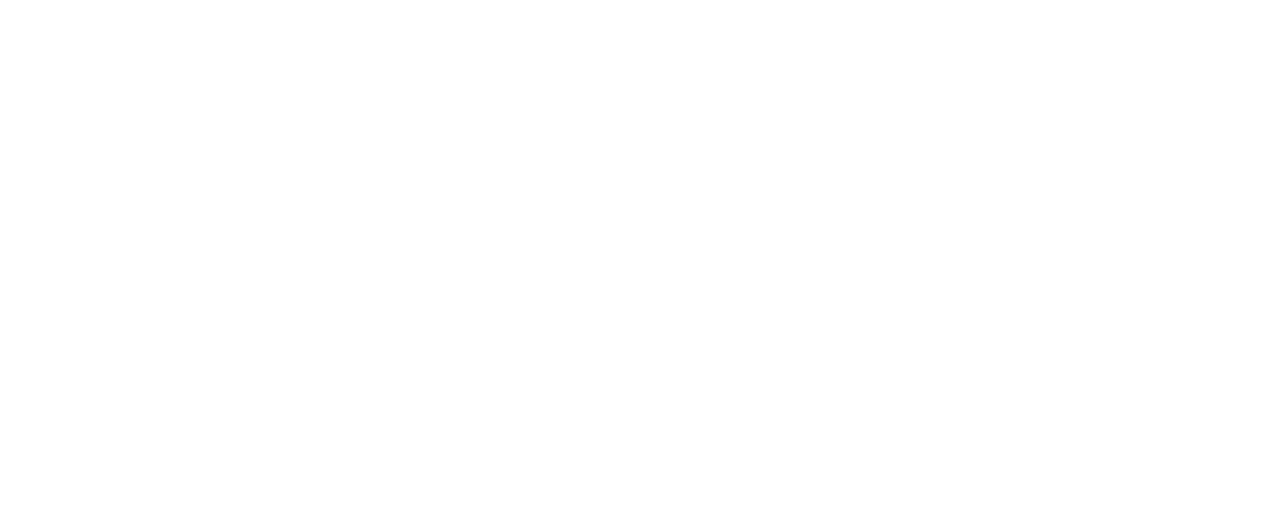
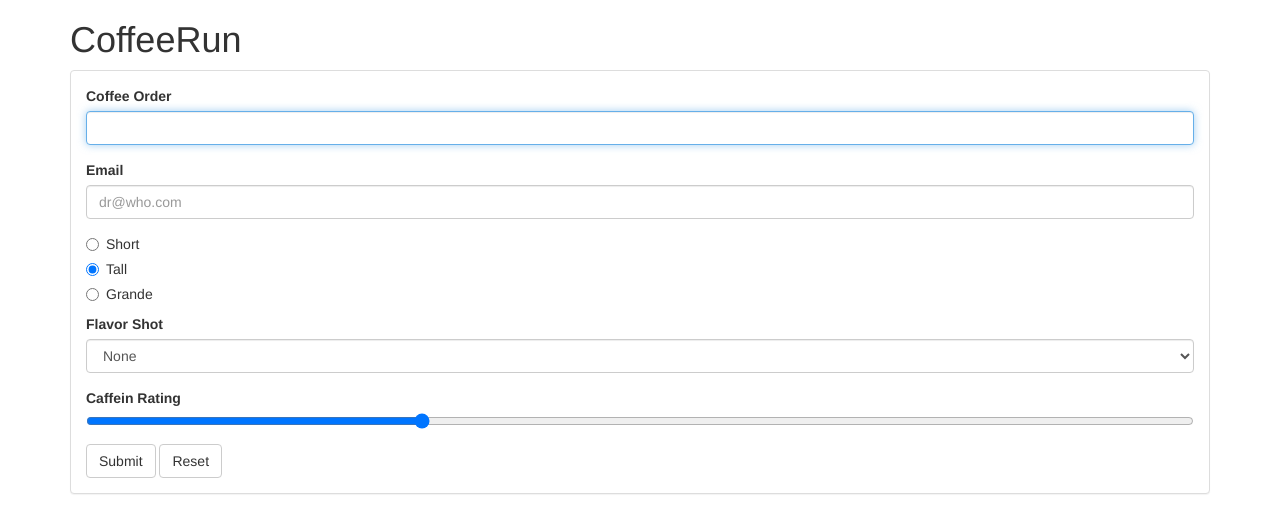
Before and after one commit to wildpow/coffeerun, a plain HTML site: page index.html in a window 1280 px wide. Drawn offline with nearby package versions, Linux system fonts and the light colour scheme.

Commit message:
finished chapter 10

```diff
--- a/index.html
+++ b/index.html
@@ -3,8 +3,62 @@
   <head>
     <meta charset="utf-8">
     <title>cofferun</title>
+    <link rel="stylesheet" href="https://cdnjs.cloudflare.com/ajax/libs/twitter-bootstrap/3.3.7/css/bootstrap.min.css">
   </head>
-  <body>
+  <body class="container">
+    <header>
+      <h1>CoffeeRun</h1>
+    </header>
+    <section>
+      <div class="panel panel-default">
+        <div class="panel-body">
+          <form data-coffee-order="form">
+            <div class="form-group">
+              <label for="coffeeOrder">Coffee Order</label>
+              <input class="form-control" name="coffee" id="coffeeOrder" autofocus>
+            </div>
+            <div class="form-group">
+              <label for="emailInput">Email</label>
+              <input class="form-control" type="email" name="emailAddress"
+                 id="emailInput" value="" placeholder="dr@who.com">
+            </div>
+            <div class="radio">
+              <label>
+                <input type="radio" name="size" value="short">
+                Short
+              </label>
+            </div>
+            <div class="radio">
+              <label>
+                <input type="radio" name="size" value="tall" checked>
+                Tall
+              </label>
+            </div>
+            <div class="radio">
+              <label>
+                <input type="radio" name="size" value="grande">
+                Grande
+              </label>
+            </div>
+            <div class="form-group">
+              <label for="flavorShot">Flavor Shot</label>
+              <select id="flavorShot" class="form-control" name="flavor">
+                <option value="">None</option>
+                <option value="caramel">Caramel</option>
+                <option value="almond">Almond</option>
+                <option value="mocha">Mocha</option>
+              </select>
+            </div>
+            <div class="form-group">
+              <label for="strengthLevel">Caffein Rating</label>
+              <input name="strength" id="strengthLevel" type="range" value="30">
+            </div>
+            <button type="submit" class="btn btn-default">Submit</button>
+            <button type="reset" class="btn btn-default">Reset</button>
+          </form>
+        </div>
+      </div>
+    </section>
   <script src="scripts/datastore.js" charset="utf-8"></script>
   <script src="scripts/truck.js" charset="utf-8"></script>
   </body>
```
